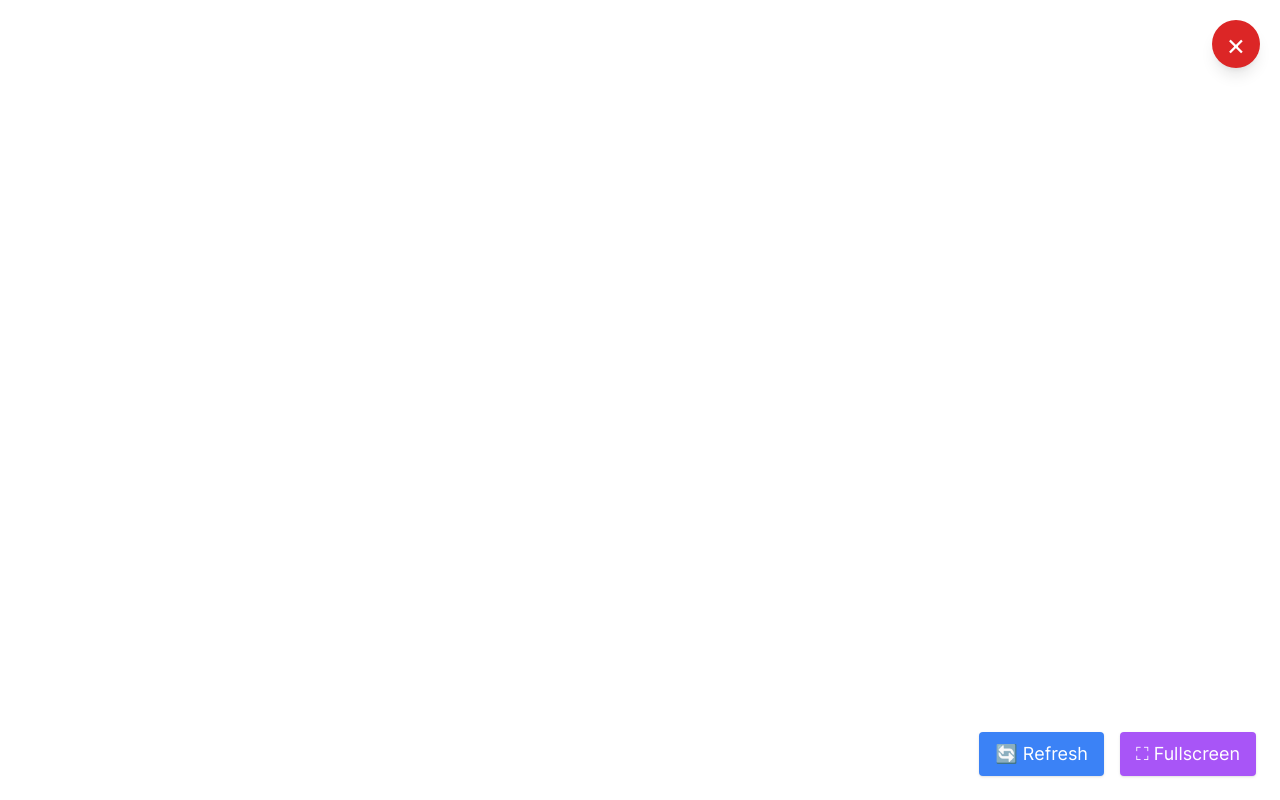
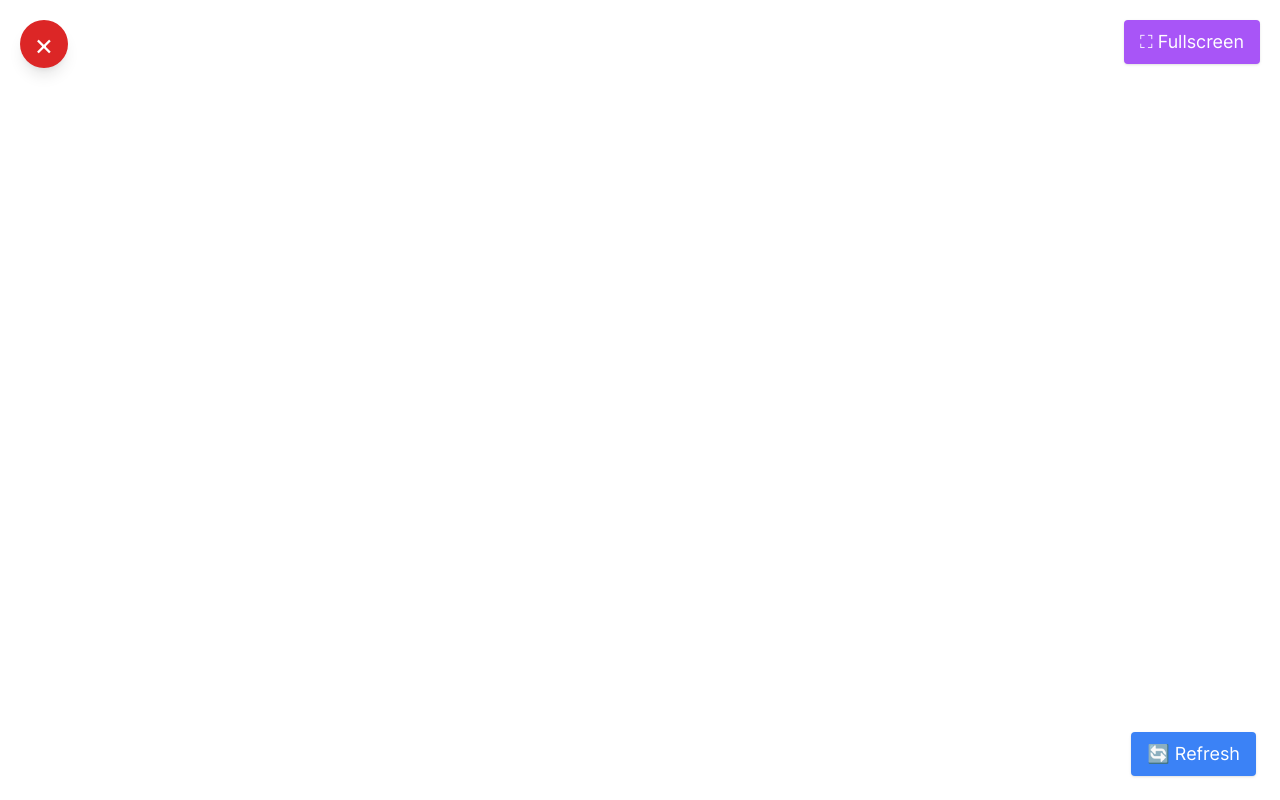
Before and after one commit to 321EZ123/Insanity-V1-Release, a React (Vite) app: page /games in a window 1280 px wide. Both pictures are taken after a click on the element 242 px from the left and 626 px from the top of the page. Shown: the top 800 px of the page. Built offline with nearby package versions, Linux system fonts and the light colour scheme.

Commit message:
Update Games.tsx

```diff
--- a/src/Games.tsx
+++ b/src/Games.tsx
@@ -278,12 +278,22 @@ function Games() {
           >
             <button
               onClick={closePopup}
-              className="absolute top-5 right-5 z-10 bg-red-600 hover:bg-red-700 text-white w-12 h-12 flex items-center justify-center rounded-full shadow-lg text-3xl transition"
+              className="absolute top-5 left-5 z-10 bg-red-600 hover:bg-red-700 text-white w-12 h-12 flex items-center justify-center rounded-full shadow-lg text-3xl transition"
               aria-label="Close popup"
               type="button"
             >
               &times;
             </button>
+            <div className="absolute top-5 right-5 z-10">
+              <button
+                onClick={toggleFullscreen}
+                className="bg-purple-500 hover:bg-purple-600 text-white px-4 py-2 rounded shadow transition text-lg"
+                type="button"
+                aria-label="Toggle fullscreen"
+              >
+                {isFullscreen ? "⏭ Exit Fullscreen" : "⛶ Fullscreen"}
+              </button>
+            </div>
             <div className="flex-1 flex flex-col w-full h-full">
               <div className="flex-1 relative w-full h-full">
                 <iframe
@@ -291,15 +301,8 @@ function Games() {
                   title={popup.game?.title}
                   className="absolute top-0 left-0 w-full h-full border-0 rounded-none"
                   allowFullScreen
-                /><div className="absolute bottom-6 right-6 z-20 flex flex-row-reverse gap-4">
-                  <button
-                    onClick={toggleFullscreen}
-                    className="bg-purple-500 hover:bg-purple-600 text-white px-4 py-2 rounded shadow transition text-lg"
-                    type="button"
-                    aria-label="Toggle fullscreen"
-                  >
-                    {isFullscreen ? "⏭ Exit Fullscreen" : "⛶ Fullscreen"}
-                  </button>
+                />
+                <div className="absolute bottom-6 right-6 z-20 flex flex-row-reverse gap-4">
                   {!isFullscreen && (
                     <button
                       onClick={refreshPopup}
```
